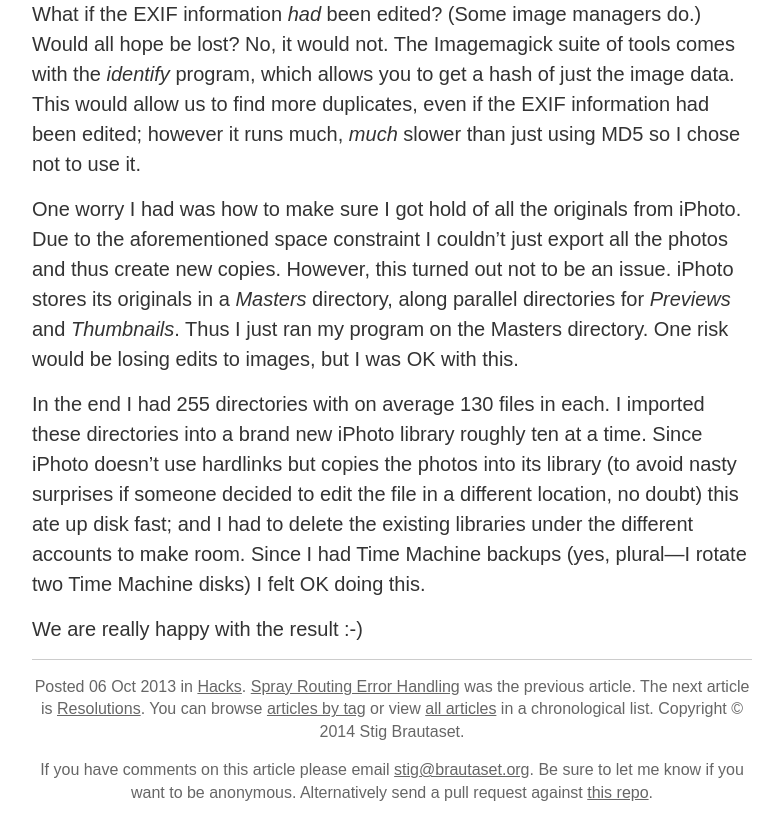
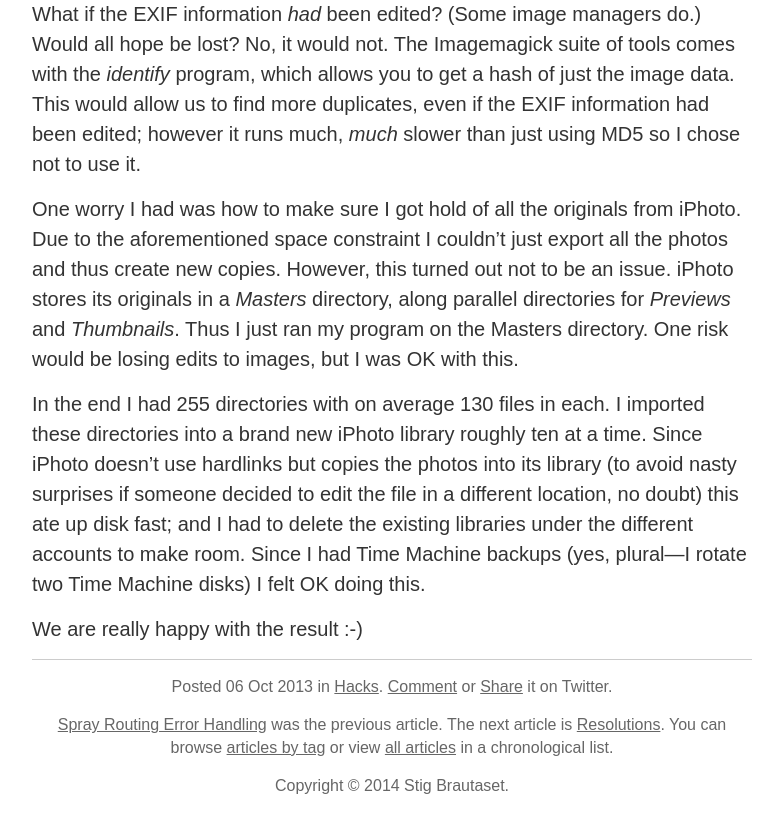
Before and after one commit to stig/www.brautaset.org, a Jekyll site: the page built from _posts/2013-10-06-consolidating-iphoto-libraries.md, in a window 1280 px wide and 900 px high, scrolled down 1701 px. Shown: the top 840 px of the window, without its empty margins (248-1028 px from the left). Built offline with Jekyll 4.4.1, drawn with Linux system fonts in a browser that asks for light colours; some of the changed text lies outside the part shown.

Commit message:
Move to Twitter for commenting rather than email

```diff
--- a/_layouts/post.html
+++ b/_layouts/post.html
@@ -21,23 +21,24 @@
         <p>Posted {{ page.date | date_to_string }}{% if page.tags == empty %}.{% else %} in
         {% for tag in page.tags %}{% unless forloop.first %}, {% endunless %}<a href="/articles/tagged.html#{{ tag }}">{{ tag }}</a>{% endfor %}.
         {% endif %}
+        <a href="https://twitter.com/intent/tweet?text=@stigbra&url=http://superloopy.io{{ page.url }}">Comment</a> or <a href="https://twitter.com/intent/tweet?text={{ page.title | urlencode }} @&url=http://superloopy.io{{ page.url }}">Share</a> it on Twitter.</p>
 
         {% if page.previous %}
-        <a href="{{ page.previous.url }}">{{ page.previous.title }}</a> was the previous article.
+        <a href="{{ page.previous.url }}">{{ page.previous.title }}</a>
+        was the previous article.
         {% endif %}
+
         {% if page.next %}
         The next article is <a href="{{ page.next.url }}">{{ page.next.title }}</a>.
         {% endif %}
+
         You can browse <a href="/articles/tagged.html">articles by tag</a> or view
-        <a href="/articles.html">all articles</a> in a chronological list. Copyright
+        <a href="/articles.html">all articles</a> in a chronological list.
+
+    </nav>
+
+        <p>Copyright
         &copy; {{ site.time | date: '%Y' }} Stig Brautaset.
         </p>
-    </nav>
-
-    <p>If you have comments on this article please email <a
-    href="mailto:stig@brautaset.org?subject=Re:%20{{ page.title | urlencode}}"
-    >stig@brautaset.org</a>. Be sure to let me know if you want to be anonymous.
-    Alternatively send a pull request against <a
-    href="https://github.com/stig/stig.github.com/tree/master/_posts" >this repo</a>.</p>
 
 </footer>
```
Also changed, not shown: _posts/2013-10-06-consolidating-iphoto-libraries.md (+1 -1 lines).
